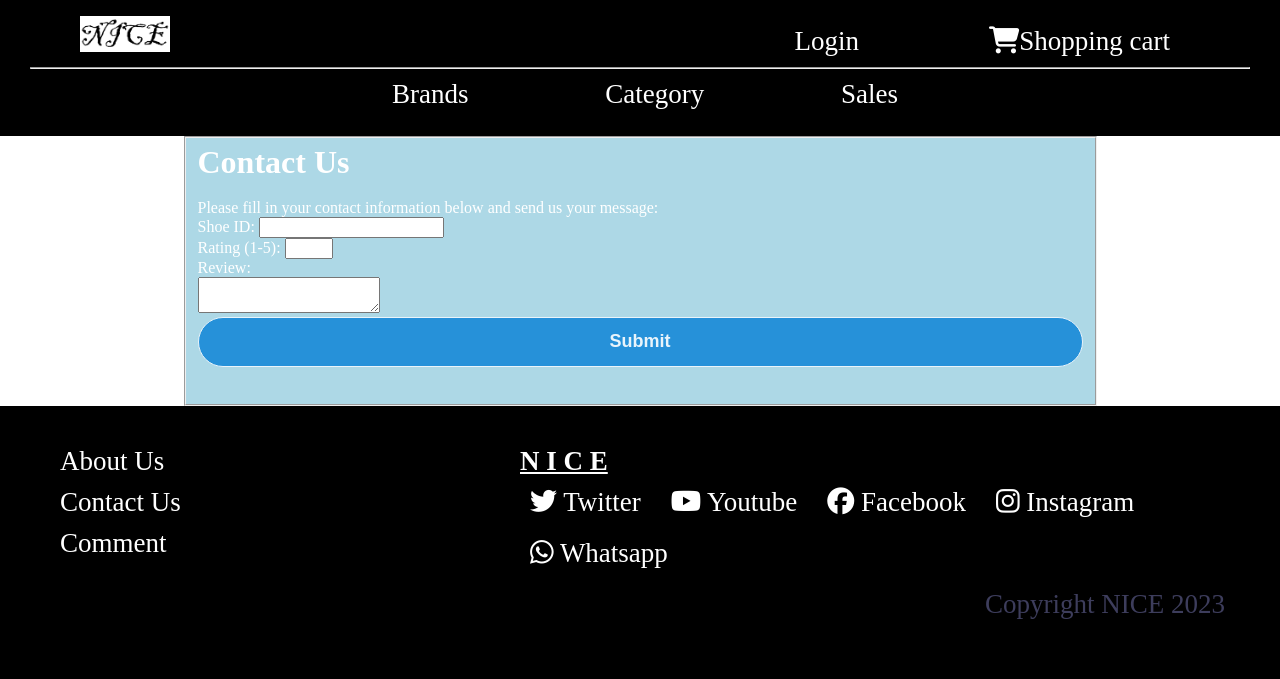
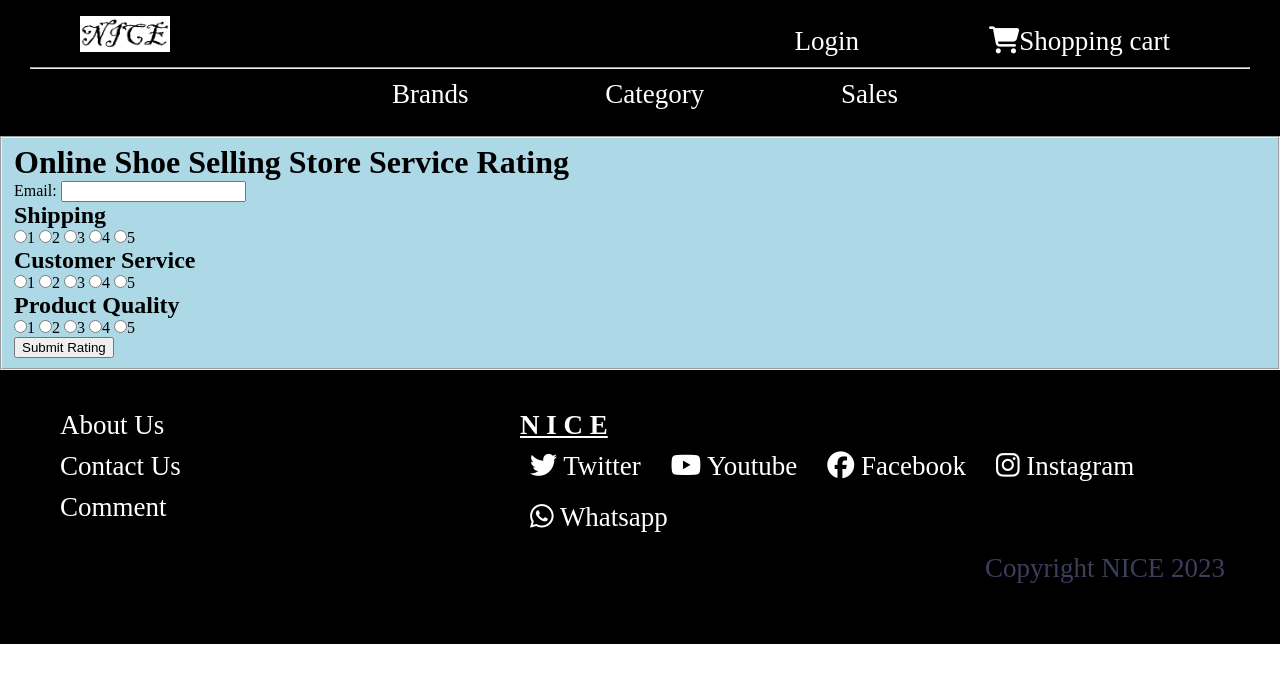
Before and after one commit to ChorXiang/FYP, a PHP site: page /commentpage.php in a window 1280 px wide. Shown: the top 679 px of the page. Run offline with PHP 8.4, Linux system fonts and the light colour scheme; some libraries are stand-ins or nearby versions.

Commit message:
new comment page

```diff
--- a/commentpage.php
+++ b/commentpage.php
@@ -1,41 +1,29 @@
 <?php
 include 'header.php';
+include 'conn.php';
 ?>
 
 <?php
 
-if (isset($_POST['submit'])) {
+// Check if the user has submitted a rating
+if (isset($_POST['submit_rating'])) {
 
-  $shoe_id = $_POST['shoe_id'];
-  $rating = $_POST['rating'];
-  $review = $_POST['review'];
+  if (isset($_POST['email'])) {
+    $email = $_POST['email'];
+  }
+    // Get the user's ratings for each service
+    $shipping_rating = $_POST['shipping_rating'];
+    $customer_service_rating = $_POST['customer_service_rating'];
+    $product_quality_rating = $_POST['product_quality_rating'];
 
-  if (empty($shoe_id) || empty($rating) || empty($review)) {
-    $error_message = 'Please fill in all fields';
-  } elseif (!is_numeric($rating) || $rating < 1 || $rating > 5) {
-    $error_message = 'Please enter a valid rating between 1 and 5';
-  } else {
+    // Store the ratings in the session
+    $_SESSION['email'] = $email;
+    $_SESSION['shipping_rating'] = $shipping_rating;
+    $_SESSION['customer_service_rating'] = $customer_service_rating;
+    $_SESSION['product_quality_rating'] = $product_quality_rating;
 
-    $db_host = 'localhost';
-    $db_user = 'root';
-    $db_pass = '';
-    $db_name = 'fyp';
-    $conn = mysqli_connect($db_host, $db_user, $db_pass, $db_name);
-
-    if (!$conn) {
-      die('Could not connect to the database: ' . mysqli_connect_error());
-    }
-
-    $query = "INSERT INTO comment (shoe_id, rating, review) VALUES ('$shoe_id', '$rating', '$review')";
-    if (mysqli_query($conn, $query)) {
-      $success_message = 'Thank you for your comment!';
-    } else {
-      $error_message = 'Error: ' . mysqli_error($conn);
-    }
-
-    mysqli_close($conn);
-
-  }
+    // Display a message to the user
+    echo "Thank you for rating our services!";
 }
 
 ?>
@@ -43,69 +31,47 @@ if (isset($_POST['submit'])) {
 <!DOCTYPE html>
 <html>
 <head>
-  <title>Rate a Shoe</title>
+  <style>
+    fieldset{
+    background-color: lightblue;
+    color: black;
+  }
+  </style>
 </head>
-<style>
-  fieldset
-        {
-            height: 250px;
-            width: 75%; /* or a percentage, or whatever */
-            margin-bottom: auto;
-            margin-left: auto;
-            margin-right: auto;
-        }
+<body>
+<fieldset>
+	<h1>Online Shoe Selling Store Service Rating</h1>
+	<form method="post" action="<?php echo htmlspecialchars($_SERVER["PHP_SELF"]); ?>">
+    <label for="email">Email:</label>
+    <input type="text" name="email" id="email" required>
+    <br>
+		<h2>Shipping</h2>
+		<input type="radio" name="shipping_rating" value="1">1
+		<input type="radio" name="shipping_rating" value="2">2
+		<input type="radio" name="shipping_rating" value="3">3
+		<input type="radio" name="shipping_rating" value="4">4
+		<input type="radio" name="shipping_rating" value="5">5
+		<br>
 
-  fieldset{
-    background-color: lightblue;
-    color: overscroll-behavior-block: ;;
-  }
+		<h2>Customer Service</h2>
+		<input type="radio" name="customer_service_rating" value="1">1
+		<input type="radio" name="customer_service_rating" value="2">2
+		<input type="radio" name="customer_service_rating" value="3">3
+		<input type="radio" name="customer_service_rating" value="4">4
+		<input type="radio" name="customer_service_rating" value="5">5
+		<br>
 
-  input[type="submit"]{
-    width: 100%;
-    height: 50px;
-    border: 1px solid;
-    background: #2691d9;
-    border-radius: 25px;
-    font-size: 18px;
-    color: #e9f4fb;
-    font-weight: 700;
-    cursor: pointer;
-    outline: none;
-  }
+		<h2>Product Quality</h2>
+		<input type="radio" name="product_quality_rating" value="1">1
+		<input type="radio" name="product_quality_rating" value="2">2
+		<input type="radio" name="product_quality_rating" value="3">3
+		<input type="radio" name="product_quality_rating" value="4">4
+		<input type="radio" name="product_quality_rating" value="5">5
+		<br>
 
-  input[type="submit"]:hover{
-    border-color: #2691d9;
-    transition: .5s;
-  }
-
-
-
-</style>
-<body>
-
-<?php if (isset($error_message)) { ?>
-  <div style="color: red;"><?php echo $error_message; ?></div>
-<?php } ?>
-
-<?php if (isset($success_message)) { ?>
-  <div style="color: green;"><?php echo $success_message; ?></div>
-<?php } ?>
-
-<div class="center">
-<fieldset>
-<h1>Contact Us</h1>
-<br>Please fill in your contact information below and send us your message:<br>
-<form method="POST">
-  <label for="shoe_id">Shoe ID:</label>
-  <input type="text" name="shoe_id" id="shoe_id" required><br>
-  <label for="rating">Rating (1-5):</label>
-  <input type="number" name="rating" id="rating" min="1" max="5" required><br>
-  <label for="review">Review:</label><br>
-  <textarea name="review" id="review" required></textarea><br>
-  <input type="submit" name="submit" value="Submit">
-</form>
+		<input type="submit" name="submit_rating" value="Submit Rating">
+	</form>
 </fieldset>
-</div>
 </body>
 </html>
 
```
